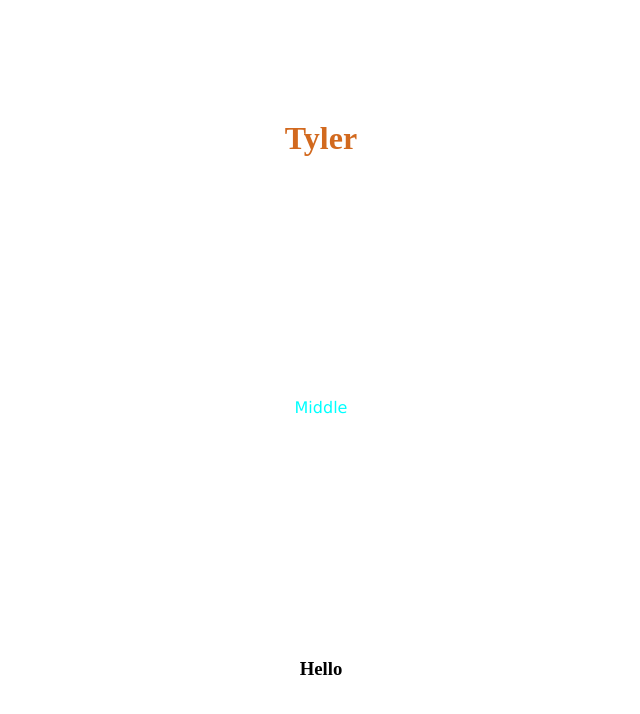
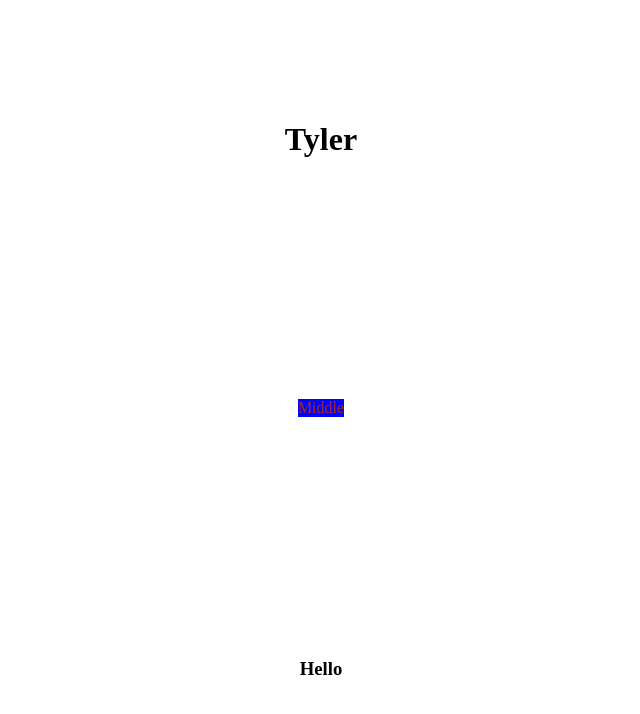
Before and after one commit to TyM13/scssintro, a plain HTML site: page index.html in a window 1280 px wide. Shown: the whole page, without its empty margins (319-959 px from the left). Drawn offline with Linux system fonts and the light colour scheme.

Commit message:
knowledge check part 2 nesting

```diff
--- a/index.html
+++ b/index.html
@@ -12,8 +12,10 @@
         <h1>Tyler</h1>
     </header>
 
-    <main>
+    <main id="main_container">
+
         <p>Middle</p>
+
     </main>
 
     <footer><h3>Hello</h3></footer>
--- a/style.scss
+++ b/style.scss
@@ -14,15 +14,17 @@ img {
     width: 100%;
 }
 
-h1{
-color: chocolate;
+
+
+#main_container{
+    background-color: blue;
+
+    >p {
+        color: brown;
+
+        &:hover{
+            font-size: larger;
+        }
+    }
+
 }
-
-p{
-    font-family: 'Lucida Sans', 'Lucida Sans Regular', 'Lucida Grande', 'Lucida Sans Unicode', Geneva, Verdana, sans-serif;
-    color: aqua;
-}
-
-h3{
-    font-weight: bolder;
-}
```
Also changed, not shown: style.css, 1 other file.
